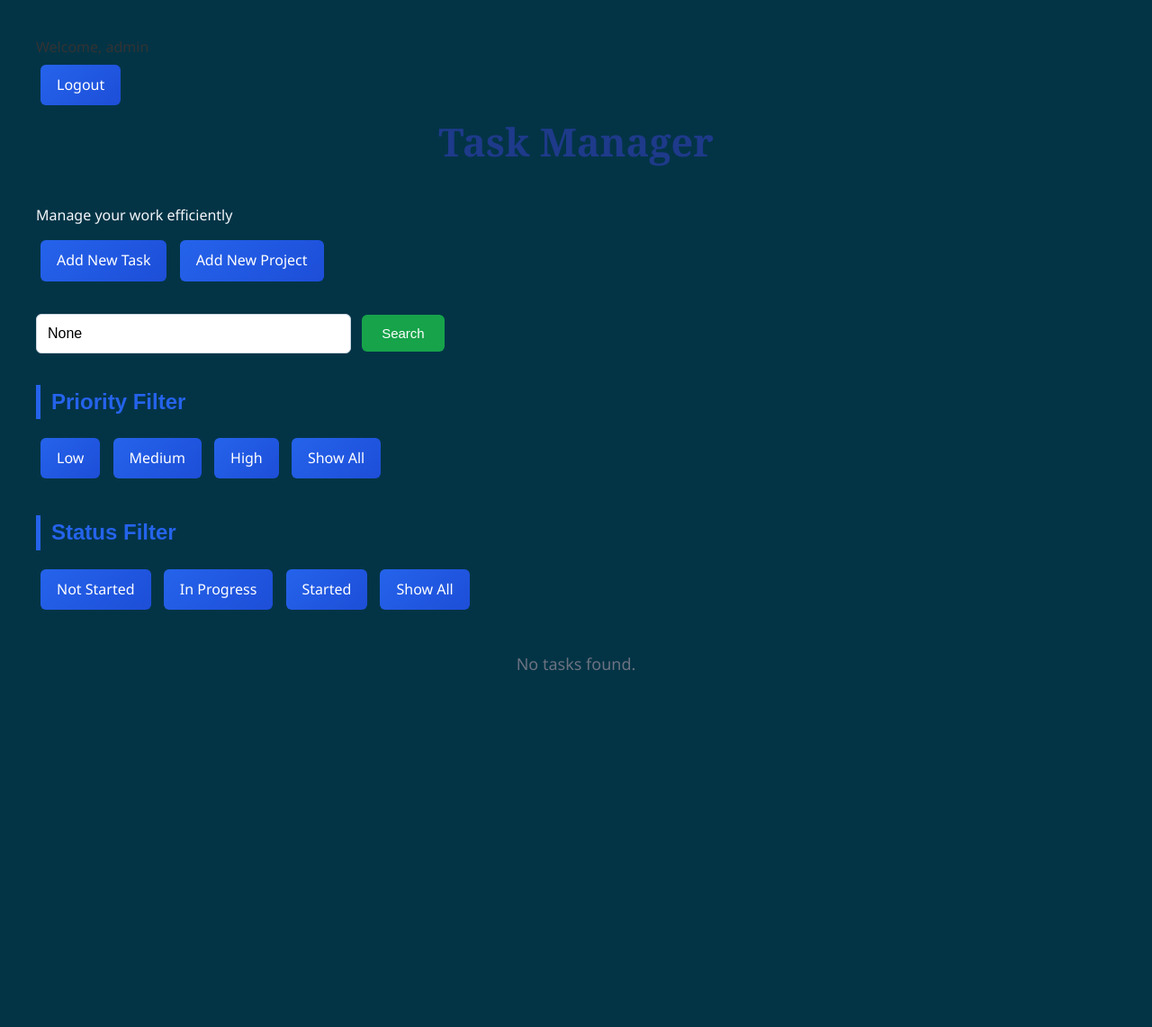
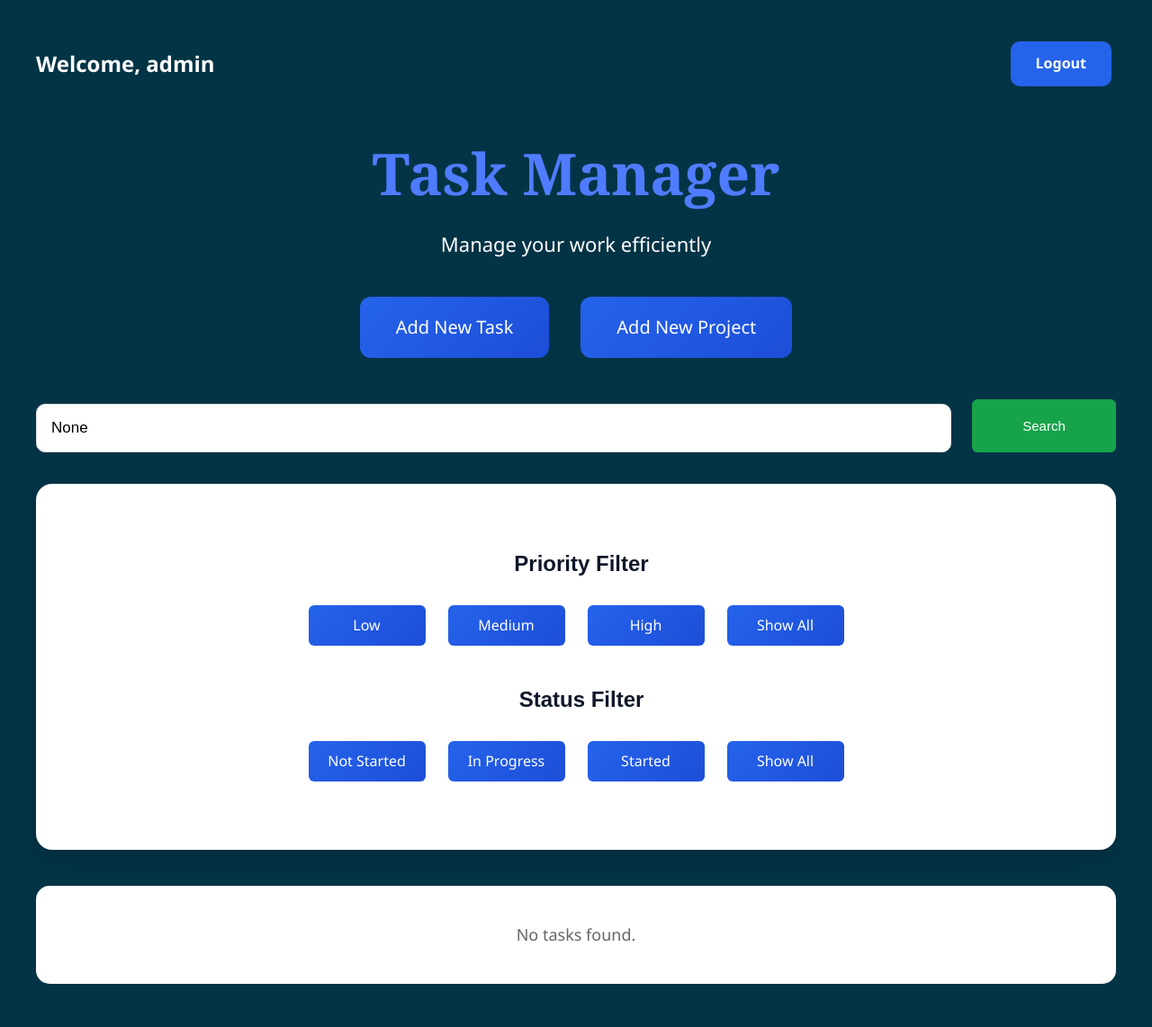
Before and after one commit to remzyayo/ALX_CapstoneProject, a Django app: page /task/ in a window 1280 px wide. Shown: the whole page at 90% size. Before the commit the page ends 746 px from the top, so only its background shows below. Run offline with Django 5.2, Linux system fonts and the light colour scheme; a user stored in the database is signed in; data that the repository does not hold is empty.

Commit message:
CSS Updated

```diff
--- a/expenses/static/expenses/css/style.css
+++ b/expenses/static/expenses/css/style.css
@@ -407,3 +407,190 @@ textarea:focus {
 .register-btn:hover{
     background:#1d4ed8;
 }
+
+/* ==========================
+   TASK DASHBOARD
+========================== */
+
+.dashboard{
+    max-width:1200px;
+    margin:0 auto;
+}
+
+/* TOP BAR */
+
+.top-bar{
+    display:flex;
+    justify-content:space-between;
+    align-items:center;
+    margin-bottom:40px;
+}
+
+.welcome-text{
+    color:#ffffff;
+    font-size:24px;
+    font-weight:bold;
+}
+
+.logout-btn a{
+    background:#2563eb;
+    color:#fff;
+    padding:12px 28px;
+    border-radius:10px;
+    text-decoration:none;
+    font-weight:600;
+}
+
+.logout-btn a:hover{
+    background:#1d4ed8;
+}
+
+/* HEADER */
+
+.header-section{
+    text-align:center;
+    margin-bottom:35px;
+}
+
+.header-section h1{
+    color:#4f7cff;
+    font-size:64px;
+    margin-bottom:10px;
+}
+
+.tagline{
+    color:#ffffff;
+    font-size:22px;
+}
+
+/* ACTION BUTTONS */
+
+.action-buttons{
+    display:flex;
+    justify-content:center;
+    gap:25px;
+    margin-bottom:40px;
+}
+
+.action-buttons a{
+    padding:18px 40px;
+    font-size:20px;
+    border-radius:12px;
+}
+
+/* WHITE PANEL */
+
+.filter-section{
+    background:#ffffff;
+    border-radius:18px;
+    padding:35px;
+    box-shadow:0 12px 35px rgba(0,0,0,.15);
+    margin-bottom:35px;
+}
+
+/* SEARCH */
+
+.search-box form{
+    display:flex;
+    gap:15px;
+    margin-bottom:35px;
+}
+
+.search-box input{
+    flex:1;
+    padding:16px;
+    border:1px solid #ddd;
+    border-radius:10px;
+    font-size:17px;
+}
+
+.search-box button{
+    width:160px;
+}
+
+/* FILTERS */
+
+.filter-section h2{
+    text-align:center;
+    border:none;
+    color:#0f172a;
+    margin-bottom:20px;
+}
+
+.filter-links{
+    display:flex;
+    justify-content:center;
+    flex-wrap:wrap;
+    gap:15px;
+    margin-bottom:35px;
+}
+
+.filter-links a{
+    min-width:130px;
+    text-align:center;
+}
+
+/* TASK LIST */
+
+.task-list{
+    margin-top:35px;
+}
+
+.task-card{
+    background:#ffffff;
+    border-radius:15px;
+    padding:25px;
+    margin-bottom:20px;
+    box-shadow:0 8px 25px rgba(0,0,0,.08);
+}
+
+.task-card h3{
+    color:#0f172a;
+    margin-bottom:15px;
+}
+
+.task-card p{
+    color:#555;
+}
+
+.empty-message{
+    text-align:center;
+    color:#666;
+    padding:40px;
+    background:#ffffff;
+    border-radius:15px;
+}
+
+/* RESPONSIVE */
+
+@media(max-width:768px){
+
+    .top-bar{
+        flex-direction:column;
+        gap:20px;
+    }
+
+    .header-section h1{
+        font-size:42px;
+    }
+
+    .action-buttons{
+        flex-direction:column;
+    }
+
+    .search-box form{
+        flex-direction:column;
+    }
+
+    .search-box button{
+        width:100%;
+    }
+
+    .filter-links{
+        flex-direction:column;
+    }
+
+    .filter-links a{
+        width:100%;
+    }
+}
```
